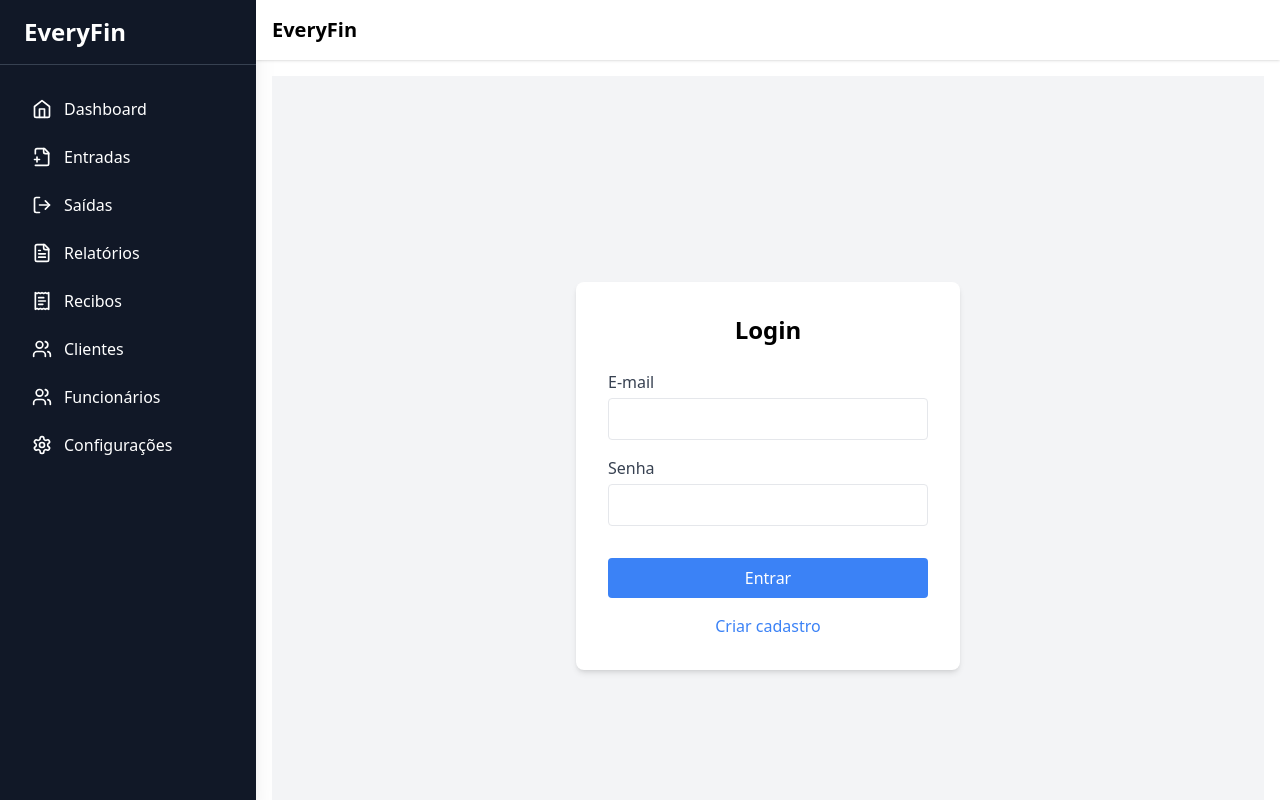
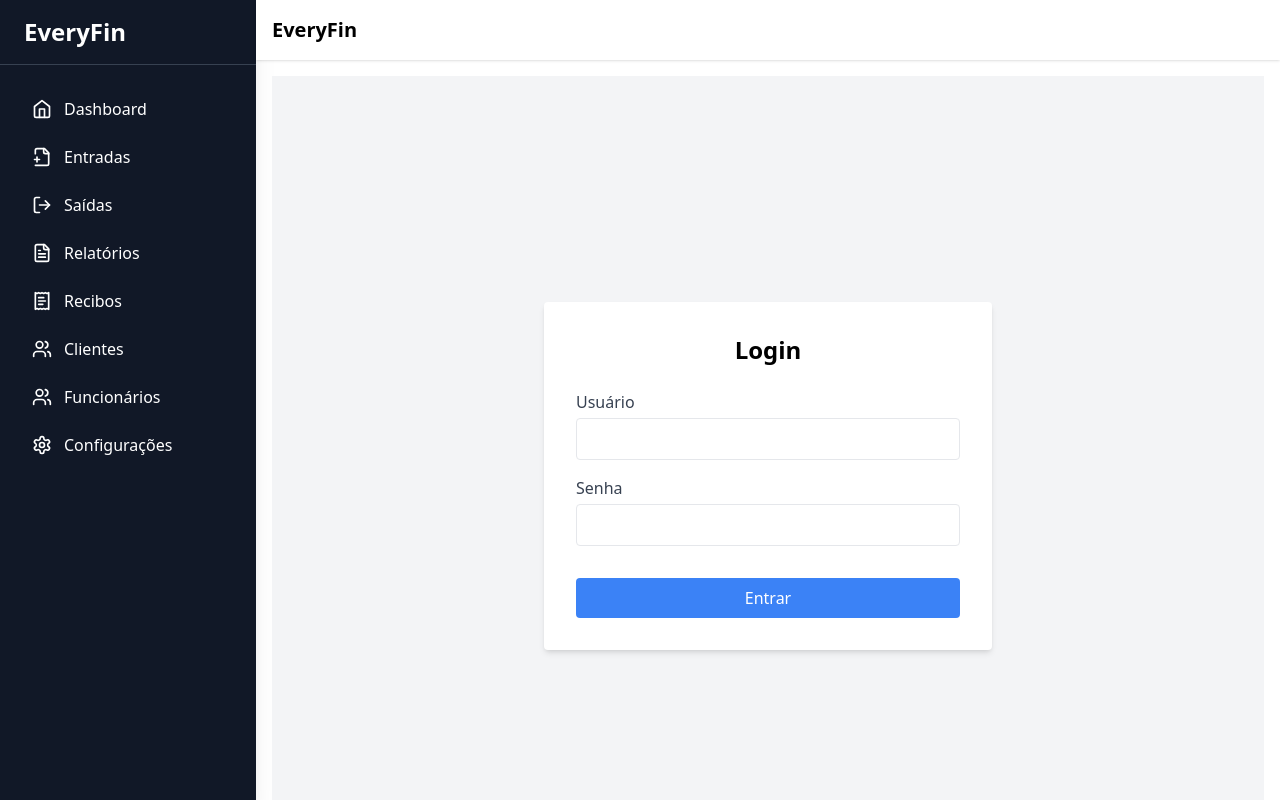
Before and after one commit to felipefriesen/EveryFin_V1.1_Front, a React (Vite) app: page /login in a window 1280 px wide. Built offline with nearby package versions, Linux system fonts and the light colour scheme.

Commit message:
Update Login.tsx

```diff
--- a/src/pages/Login.tsx
+++ b/src/pages/Login.tsx
@@ -1,85 +1,46 @@
-import React from 'react'
-import { useForm } from 'react-hook-form'
-import { zodResolver } from '@hookform/resolvers/zod'
-import { z } from 'zod'
-import { useNavigate } from 'react-router-dom'
-import api from '../services/api'
-import Input from '../components/Input'
-import Button from '../components/Button'
 
-// Validação Zod com mensagens personalizadas
-const loginSchema = z.object({
-  email: z.string().min(1, 'E-mail é obrigatório').email('E-mail inválido'),
-  password: z
-    .string()
-    .min(1, 'Senha é obrigatória')
-    .min(6, 'Senha deve ter ao menos 6 caracteres'),
-})
-
-type LoginData = z.infer<typeof loginSchema>
+// src/pages/Login.tsx
+import { useState } from 'react';
+import { useNavigate } from 'react-router-dom';
+import Input from '../components/Input';
+import Button from '../components/Button';
+import api from '../services/api';
 
 export default function Login() {
-  const {
-    register,
-    handleSubmit,
-    formState: { errors, isSubmitting },
-  } = useForm<LoginData>({
-    resolver: zodResolver(loginSchema),
-    mode: 'onBlur',
-    defaultValues: { email: '', password: '' },
-  })
-  const navigate = useNavigate()
+  const [username, setUsername] = useState('');
+  const [password, setPassword] = useState('');
+  const [loading, setLoading] = useState(false);
+  const [error, setError] = useState('');
+  const navigate = useNavigate();
 
-  const onSubmit = async (data: LoginData) => {
-    // Mock de credenciais para desenvolvimento
-    if (data.email === 'test@everyfin.com' && data.password === '123456') {
-      localStorage.setItem('token', 'mock-token')
-      navigate('/dashboard')
-      return
+  const handleLogin = async () => {
+    setLoading(true);
+    setError('');
+    try {
+      const response = await api.post('/auth/login', { username, password });
+      localStorage.setItem('token', response.data.token);
+      navigate('/dashboard');
+    } catch (err) {
+      setError('Credenciais inválidas.');
+    } finally {
+      setLoading(false);
     }
-
-    try {
-      const resp = await api.post('/auth/login', data)
-      localStorage.setItem('token', resp.data.token)
-      navigate('/dashboard')
-    } catch (err) {
-      console.error(err)
-      alert('Falha no login. Verifique suas credenciais.')
-    }
-  }
+  };
 
   return (
-    <div className="flex items-center justify-center h-screen bg-gray-100">
-      <form
-        onSubmit={handleSubmit(onSubmit)}
-        className="bg-white p-8 rounded-lg shadow-md w-full max-w-sm"
-      >
-        <h1 className="text-2xl font-semibold mb-6 text-center">Login</h1>
+    <div className="min-h-screen flex items-center justify-center bg-gray-100">
+      <div className="bg-white p-8 rounded shadow-md w-full max-w-md">
+        <h1 className="text-2xl font-bold mb-6 text-center">Login</h1>
 
-        <Input
-          label="E-mail"
-          type="email"
-          {...register('email')}
-          error={errors.email?.message}
-        />
+        <Input label="Usuário" value={username} onChange={(e) => setUsername(e.target.value)} />
+        <Input label="Senha" type="password" value={password} onChange={(e) => setPassword(e.target.value)} />
 
-        <Input
-          label="Senha"
-          type="password"
-          {...register('password')}
-          error={errors.password?.message}
-        />
+        {error && <p className="text-red-500 mt-2">{error}</p>}
 
-        <Button type="submit" loading={isSubmitting} className="w-full mt-4">
-          Entrar
+        <Button onClick={handleLogin} disabled={loading} className="mt-4 w-full">
+          {loading ? 'Entrando...' : 'Entrar'}
         </Button>
-
-        <div className="mt-4 text-center">
-          <a href="/cadastro" className="text-blue-500 hover:underline">
-            Criar cadastro
-          </a>
-        </div>
-      </form>
+      </div>
     </div>
-  )
+  );
 }
```
